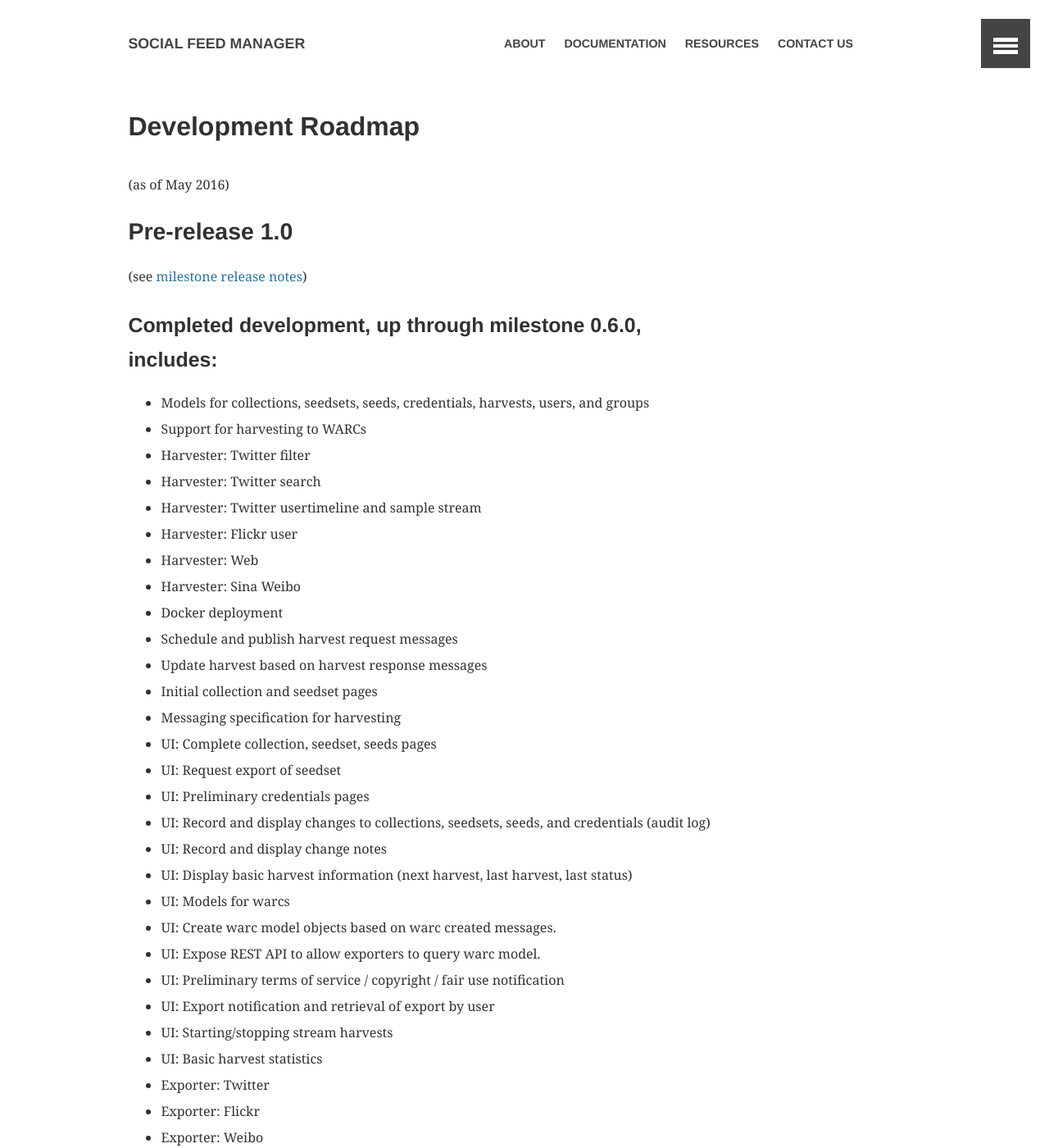
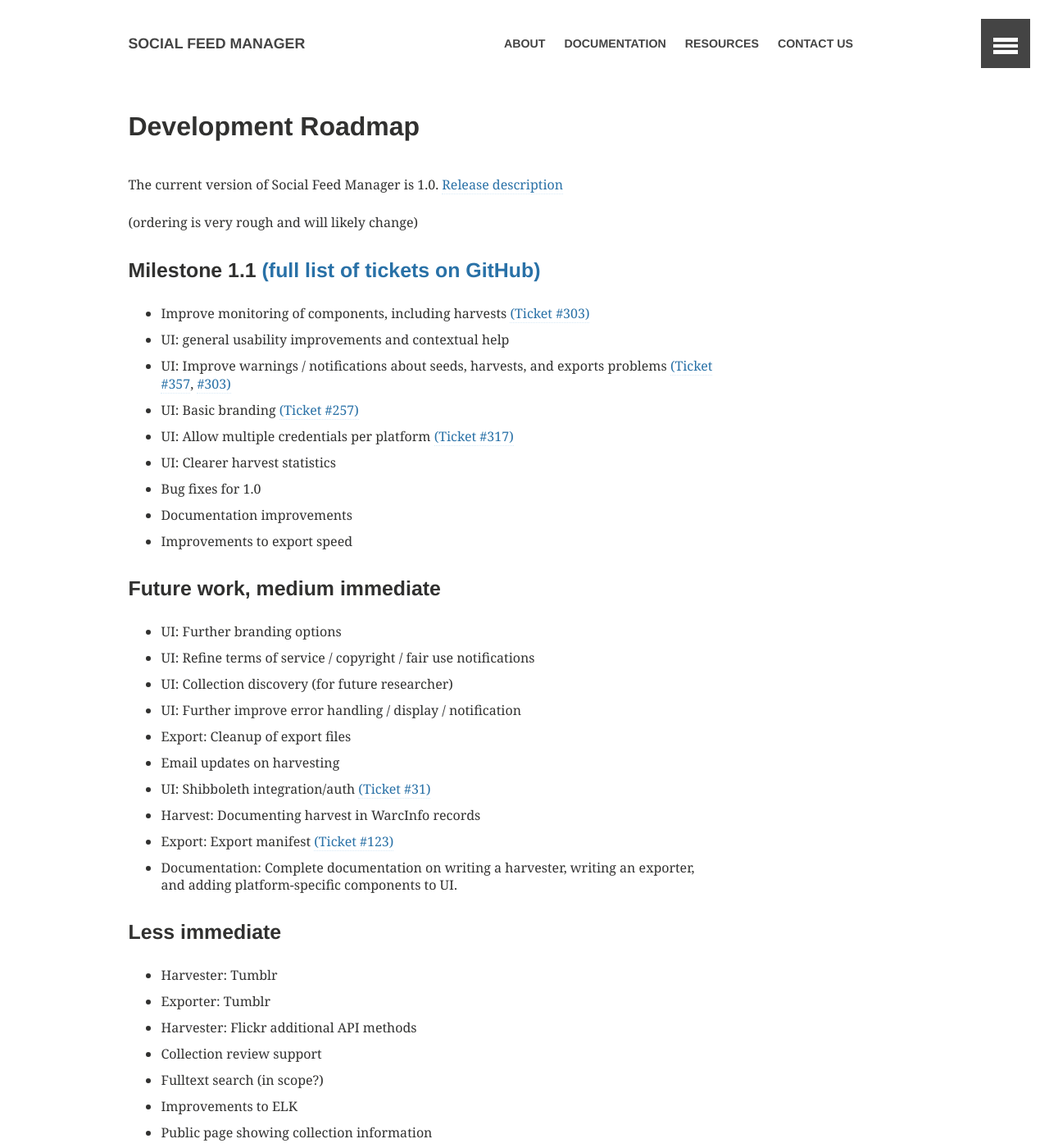
Before and after one commit to gwu-libraries/sfm-ui, a Jekyll site: the page built from about/roadmap.md, in a window 1280 px wide and 1400 px high. Shown: the whole window at 82% size. Built offline with Jekyll 4.4.1, drawn with Linux system fonts in a browser that asks for light colours; comment, search, counter and statistics services are not loaded; some of the changed text lies outside the part shown.

Commit message:
updates to roadmap

```diff
--- a/about/roadmap.md
+++ b/about/roadmap.md
@@ -3,17 +3,48 @@
 title: "Development Roadmap"
 permalink: /about/roadmap
 date: 2016-03-29
-modified: 2016-03-29
+modified: 2016-07-05
 share: false
 ads: false
 ---
 
-(as of May 2016)
+The current version of Social Feed Manager is 1.0. [Release description]({{ site.github.url }}/about/1-0-release)
 
-## Pre-release 1.0
-(see [milestone release notes](https://github.com/gwu-libraries/sfm-ui/releases))
+(ordering is very rough and will likely change)
 
-### Completed development, up through milestone 0.6.0, includes:
+### Milestone 1.1 [(full list of tickets on GitHub)](https://github.com/gwu-libraries/sfm-ui/milestones/1.next)
+* Improve monitoring of components, including harvests [(Ticket #303)](https://github.com/gwu-libraries/sfm-ui/issues/303)
+* UI: general usability improvements and contextual help
+* UI: Improve warnings / notifications about seeds, harvests, and exports problems [(Ticket #357](https://github.com/gwu-libraries/sfm-ui/issues/357), [#303)](https://github.com/gwu-libraries/sfm-ui/issues/303)
+* UI: Basic branding [(Ticket #257)](https://github.com/gwu-libraries/sfm-ui/issues/257)
+* UI: Allow multiple credentials per platform [(Ticket #317)](https://github.com/gwu-libraries/sfm-ui/issues/317)
+* UI: Clearer harvest statistics
+* Bug fixes for 1.0
+* Documentation improvements
+* Improvements to export speed
+
+### Future work, medium immediate
+* UI: Further branding options
+* UI: Refine terms of service / copyright / fair use notifications
+* UI: Collection discovery (for future researcher)
+* UI: Further improve error handling / display / notification
+* Export: Cleanup of export files
+* Email updates on harvesting
+* UI: Shibboleth integration/auth [(Ticket #31)](https://github.com/gwu-libraries/sfm-ui/issues/31)
+* Harvest: Documenting harvest in WarcInfo records
+* Export: Export manifest [(Ticket #123)](https://github.com/gwu-libraries/sfm-ui/issues/123)
+* Documentation: Complete documentation on writing a harvester, writing an exporter, and adding platform-specific components to UI.
+
+### Less immediate
+* Harvester: Tumblr
+* Exporter: Tumblr
+* Harvester: Flickr additional API methods
+* Collection review support
+* Fulltext search (in scope?)
+* Improvements to ELK
+* Public page showing collection information
+
+Completed development, up through 1.0 includes:
 * Models for collections, seedsets, seeds, credentials, harvests, users, and groups
 * Support for harvesting to WARCs
 * Harvester: Twitter filter
@@ -46,42 +77,7 @@
 * Documentation on installation/configuration and development
 * Documentation: Messaging specification for export
 * Initial documentation on writing a harvester
-
-### Milestone 0.6.1
-* Changing naming of Collection and SeedSet to Collection Set and Collection. This terminology better describes harvesters that do not require seeds, such as
- the Twitter sample stream and filter stream.
-
-### Milestone 0.6.2
 * UI: General improvements to screens and workflow
 * UI: Preliminary terms of service / copyright / fair use notification
-* UI: Contextual help
 * Documentation: End-user docs
 * Documentation: Review technical docs for completeness
-
-See [1.0 release description]({{ site.github.url }}/about/1-0-release)
-
-## Post-release 1.0
-(ordering is very rough and will likely change)
-
-### Most immediate
-* UI: Branding
-* UI: Validating seeds
-
-### Medium immediate
-* UI: Complete terms of service / copyright / fair use notification
-* UI: Collection discovery (for future researcher)
-* UI: Error handling / display / notification
-* UI: Refine harvest statistics
-* Export: Cleanup of export files
-* Email updates on harvesting
-* UI: Shibboleth integration/auth
-* Harvest: Documenting harvest in WarcInfo records
-* Export: Export manifest
-* Documentation: Complete documentation on writing a harvester, writing an exporter, and adding platform-specific components to UI.
-
-### Less immediate
-* Harvester: Tumblr
-* Exporter: Tumblr
-* Harvester: Flickr additional API methods
-* Collection review support
-* Fulltext search (in scope?)
```
